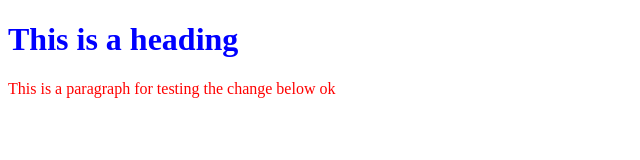
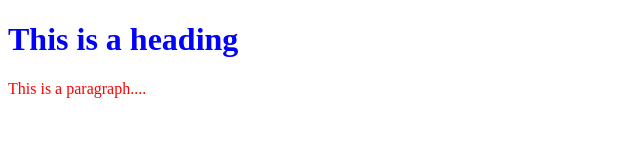
Before and after one commit to thomas898/web-project, a plain HTML site: page index.html in a window 1280 px wide. Shown: the whole page, without its empty margins (0-640 px from the left). Drawn offline with Linux system fonts and the light colour scheme.

Commit message:
Update index.html

```diff
--- a/index.html
+++ b/index.html
@@ -3,7 +3,7 @@
 <body>
 
 <h1 style="color:blue;">This is a heading</h1>
-<p style="color:red;">This is a paragraph for testing the change below ok</p>
+<p style="color:red;">This is a paragraph....</p>
 
 </body>
 </html>
```
